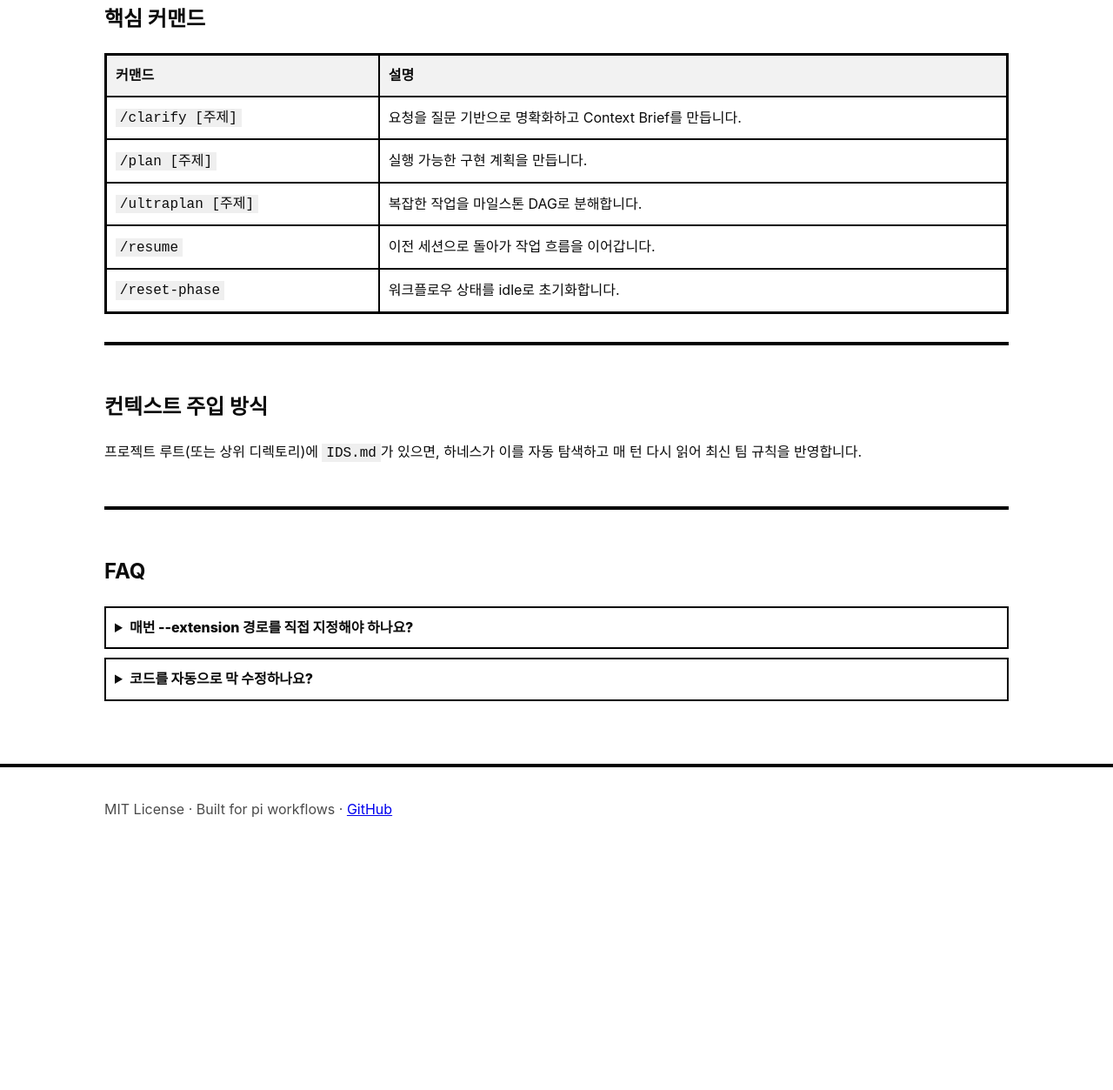
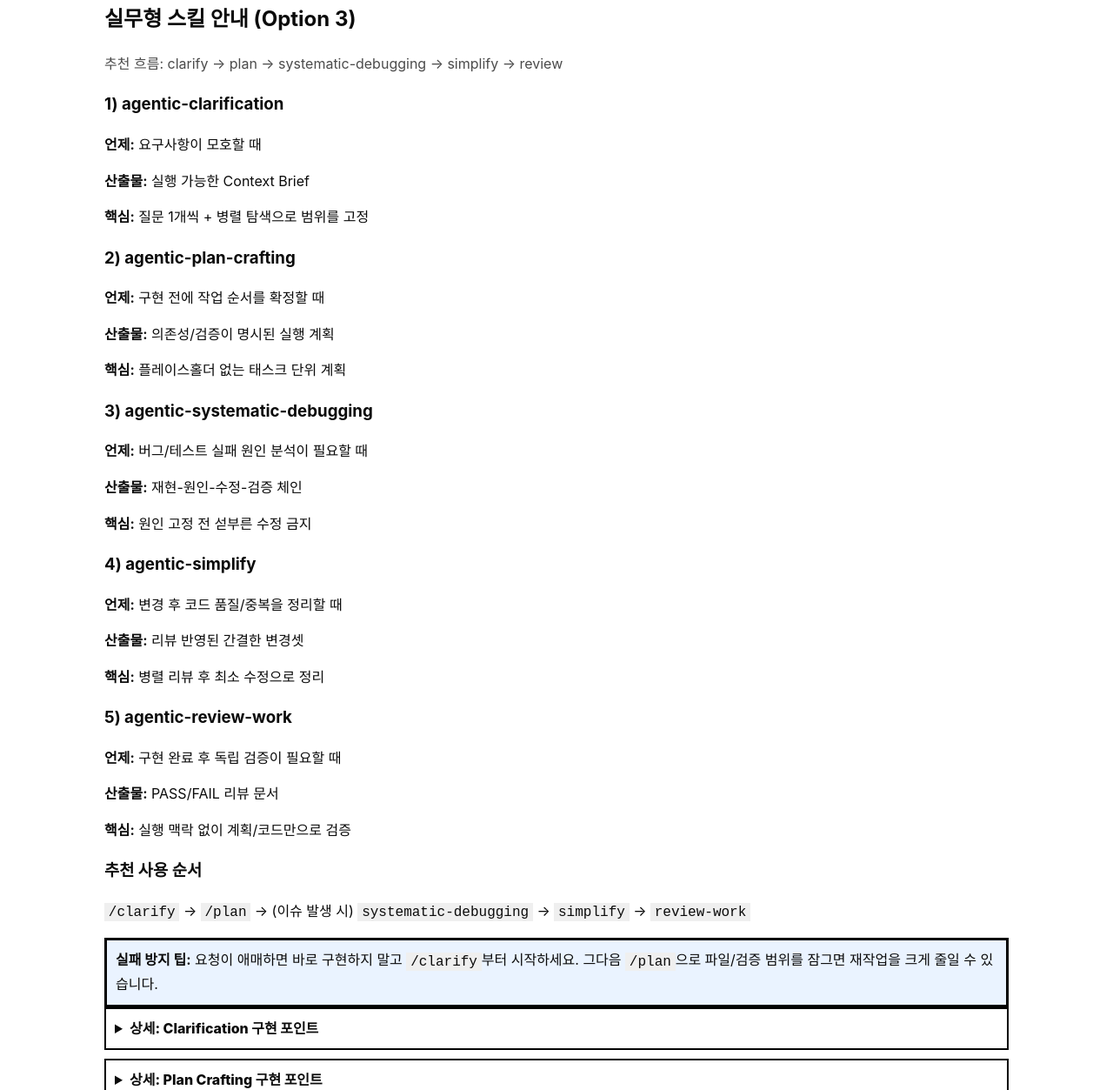
Before and after one commit to alphabeen/jinho-harness, a website: page docs/index.html in a window 1280 px wide. Shown: the part 1547-2800 px from the top of the page at 87% size. Before the commit the page ends 2526 px from the top, so only its background shows below. Drawn offline with Linux system fonts and the light colour scheme.

Commit message:
docs: add practical skills guidance section to landing

```diff
--- a/docs/index.html
+++ b/docs/index.html
@@ -17,6 +17,7 @@
         <nav>
           <a href="#install">설치</a>
           <a href="#quickstart">빠른 시작</a>
+          <a href="#skills">스킬 안내</a>
           <a href="#commands">핵심 커맨드</a>
           <a href="#faq">FAQ</a>
           <a href="https://github.com/alphabeen/oh-my-jinho" target="_blank" rel="noreferrer">GitHub</a>
@@ -67,6 +68,85 @@
         </ul>
       </section>
 
+      <section id="skills" class="section container">
+        <h2>실무형 스킬 안내 (Option 3)</h2>
+        <p class="subtitle">추천 흐름: clarify → plan → systematic-debugging → simplify → review</p>
+
+        <div class="skill-grid">
+          <article class="skill-card">
+            <h3>1) agentic-clarification</h3>
+            <p><strong>언제:</strong> 요구사항이 모호할 때</p>
+            <p><strong>산출물:</strong> 실행 가능한 Context Brief</p>
+            <p><strong>핵심:</strong> 질문 1개씩 + 병렬 탐색으로 범위를 고정</p>
+          </article>
+
+          <article class="skill-card">
+            <h3>2) agentic-plan-crafting</h3>
+            <p><strong>언제:</strong> 구현 전에 작업 순서를 확정할 때</p>
+            <p><strong>산출물:</strong> 의존성/검증이 명시된 실행 계획</p>
+            <p><strong>핵심:</strong> 플레이스홀더 없는 태스크 단위 계획</p>
+          </article>
+
+          <article class="skill-card">
+            <h3>3) agentic-systematic-debugging</h3>
+            <p><strong>언제:</strong> 버그/테스트 실패 원인 분석이 필요할 때</p>
+            <p><strong>산출물:</strong> 재현-원인-수정-검증 체인</p>
+            <p><strong>핵심:</strong> 원인 고정 전 섣부른 수정 금지</p>
+          </article>
+
+          <article class="skill-card">
+            <h3>4) agentic-simplify</h3>
+            <p><strong>언제:</strong> 변경 후 코드 품질/중복을 정리할 때</p>
+            <p><strong>산출물:</strong> 리뷰 반영된 간결한 변경셋</p>
+            <p><strong>핵심:</strong> 병렬 리뷰 후 최소 수정으로 정리</p>
+          </article>
+
+          <article class="skill-card">
+            <h3>5) agentic-review-work</h3>
+            <p><strong>언제:</strong> 구현 완료 후 독립 검증이 필요할 때</p>
+            <p><strong>산출물:</strong> PASS/FAIL 리뷰 문서</p>
+            <p><strong>핵심:</strong> 실행 맥락 없이 계획/코드만으로 검증</p>
+          </article>
+        </div>
+
+        <div class="skill-flow">
+          <h3>추천 사용 순서</h3>
+          <p><code>/clarify</code> → <code>/plan</code> → (이슈 발생 시) <code>systematic-debugging</code> → <code>simplify</code> → <code>review-work</code></p>
+        </div>
+
+        <div class="callout skill-tip">
+          <strong>실패 방지 팁:</strong> 요청이 애매하면 바로 구현하지 말고 <code>/clarify</code>부터 시작하세요.
+          그다음 <code>/plan</code>으로 파일/검증 범위를 잠그면 재작업을 크게 줄일 수 있습니다.
+        </div>
+
+        <details class="skill-detail">
+          <summary>상세: Clarification 구현 포인트</summary>
+          <ul>
+            <li>한 번에 질문 하나</li>
+            <li>코드베이스 병렬 탐색 결과를 Context Brief로 통합</li>
+            <li>모호성 해소 전 구현 금지</li>
+          </ul>
+        </details>
+
+        <details class="skill-detail">
+          <summary>상세: Plan Crafting 구현 포인트</summary>
+          <ul>
+            <li>정확한 파일 경로와 명령 포함</li>
+            <li>병렬 가능/의존 관계 명시</li>
+            <li>최종 검증 태스크 필수</li>
+          </ul>
+        </details>
+
+        <details class="skill-detail">
+          <summary>상세: Debugging / Simplify / Review 포인트</summary>
+          <ul>
+            <li>Debugging: 재현 → 증거 → 단일 원인 가설 → 검증</li>
+            <li>Simplify: 변경분 중심 재사용/품질/효율 정리</li>
+            <li>Review: 독립 시점 PASS/FAIL로 완료 품질 확인</li>
+          </ul>
+        </details>
+      </section>
+
       <section id="commands" class="section container">
         <h2>핵심 커맨드</h2>
         <table>
```
